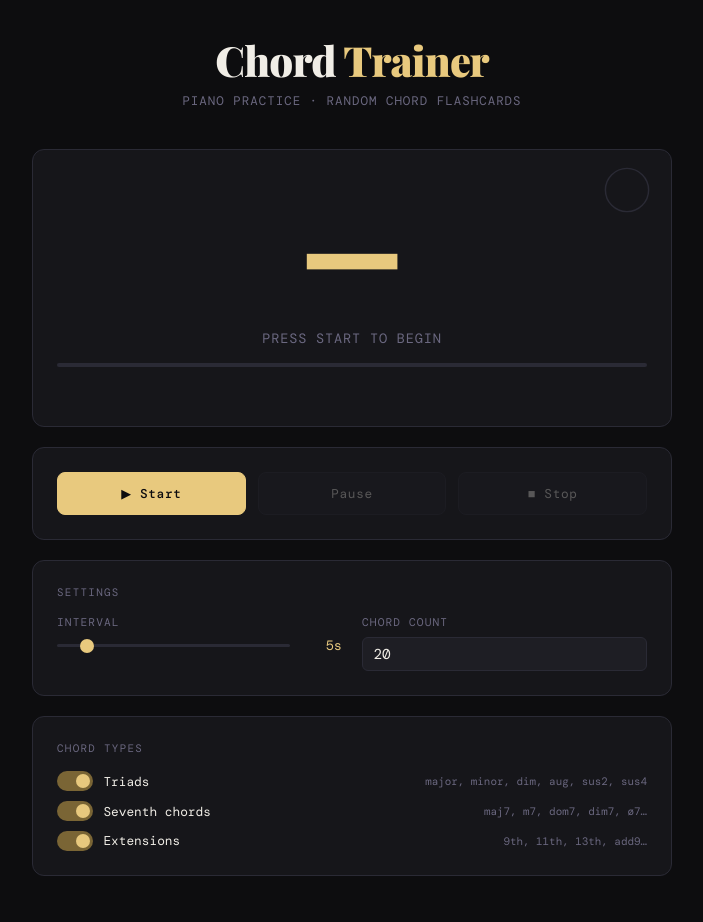
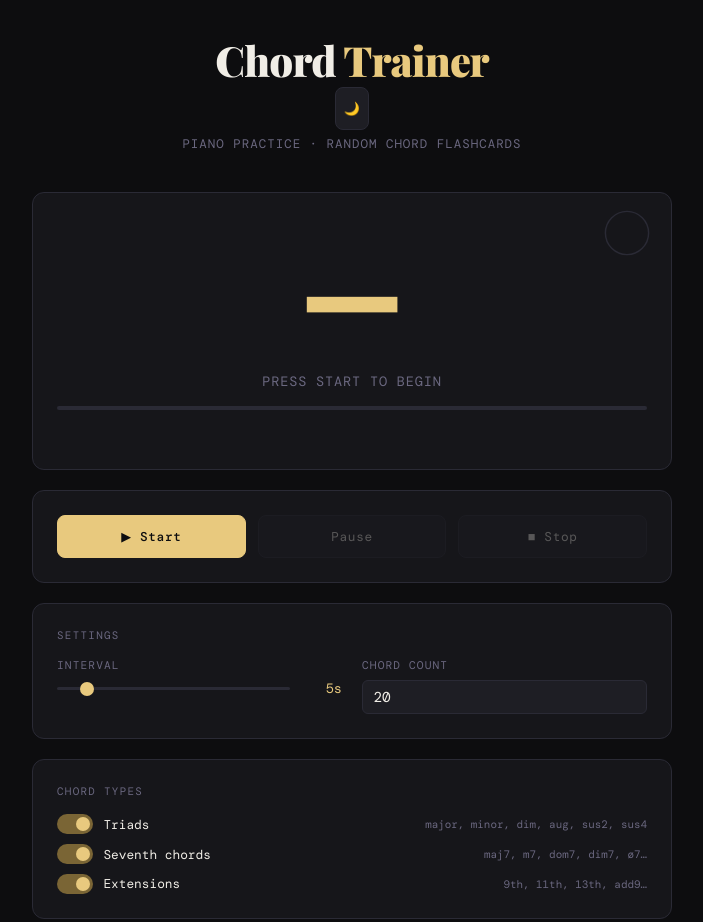
Before and after one commit to cyrmmroger/chord-trainer, a plain HTML site: page index.html in a window 1280 px wide. Shown: the whole page, without its empty margins (288-991 px from the left). Drawn offline with nearby package versions, Linux system fonts and the light colour scheme; a web font is replaced by a local one.

Commit message:
Add dark mode toggle button to header

```diff
--- a/index.html
+++ b/index.html
@@ -9,7 +9,10 @@
 <body>
 
   <header>
-    <h1>Chord <span>Trainer</span></h1>
+    <div class="header-top">
+      <h1>Chord <span>Trainer</span></h1>
+      <button id="btn-theme-toggle" class="theme-toggle" title="Toggle dark/light mode">🌙</button>
+    </div>
     <p>Piano practice · Random chord flashcards</p>
   </header>
 
```
